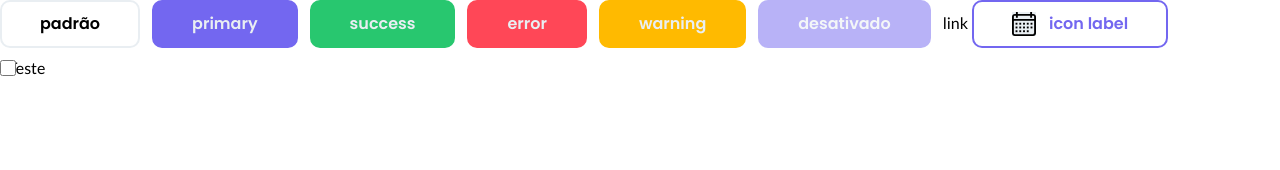
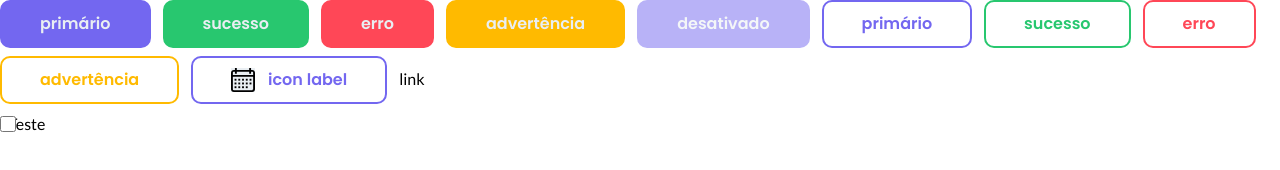
Before and after one commit to edicarlasillva/css-design-system, a plain HTML site: page index.html in a window 1280 px wide. Drawn offline with Linux system fonts and the light colour scheme.

Commit message:
Documentação

```diff
--- a/css/button.css
+++ b/css/button.css
@@ -153,6 +153,23 @@
     color: rgb(var(--color-error-dark));
 }
 
+.btn--outline-warning {
+    background-color: transparent;
+    border: 2px solid rgb(var(--color-warning-default));
+    color: rgb(var(--color-warning-default));
+}
+
+.btn--outline-warning:hover:not(:disabled):not(.btn--disabled),
+.btn--outline-warning:focus:not(:disabled):not(.btn--disabled) {
+    border: 2px solid rgb(var(--color-warning-light));
+    color: rgb(var(--color-warning-light));
+}
+
+.btn--outline-warning:active:not(:disabled):not(.btn--disabled) {
+    border: 2px solid rgb(var(--color-warning-dark));
+    color: rgb(var(--color-warning-dark));
+}
+
 .btn--outline-primary:disabled,
 .btn--outline-success:disabled,
 .btn--outline-error:disabled {
--- a/index.html
+++ b/index.html
@@ -12,18 +12,27 @@
 </head>
 
 <body>
-    <button class="btn btn--medium ">padrão</button>
-    <button class="btn btn--primary btn--medium ">primary</button>
-    <button class="btn btn--success btn--medium ">success</button>
-    <button class="btn btn--error btn--medium ">error</button>
-    <button class="btn btn--warning btn--medium ">warning</button>
-    <button class="btn btn--primary btn--disabled btn--medium">desativado</button>
-    <a href="" class="link">link</a>
+    <button class="btn btn--primary btn--medium">primário</button>
+    <button class="btn btn--success btn--medium">sucesso</button>
+    <button class="btn btn--error btn--medium">erro</button>
+    <button class="btn btn--warning btn--medium">advertência</button>
+
+    <button class="btn btn--primary btn--disabled btn--medium">
+        desativado
+    </button>
+
+    <button class="btn btn--outline-primary btn--medium">primário</button>
+    <button class="btn btn--outline-success btn--medium">sucesso</button>
+    <button class="btn btn--outline-error btn--medium">erro</button>
+    <button class="btn btn--outline-warning btn--medium">advertência</button>
 
     <button class="btn btn--outline-primary btn--medium btn--icon-label">
         <img src="images/calendar.svg" alt="" class="icon icon--size-small">
         icon label
     </button>
+
+    <a href="" class="link">link</a>
+
     <div class="checkbox">
         <label for="">Teste</label>
         <input type="checkbox">
```
Also changed, not shown: 1 other file.
